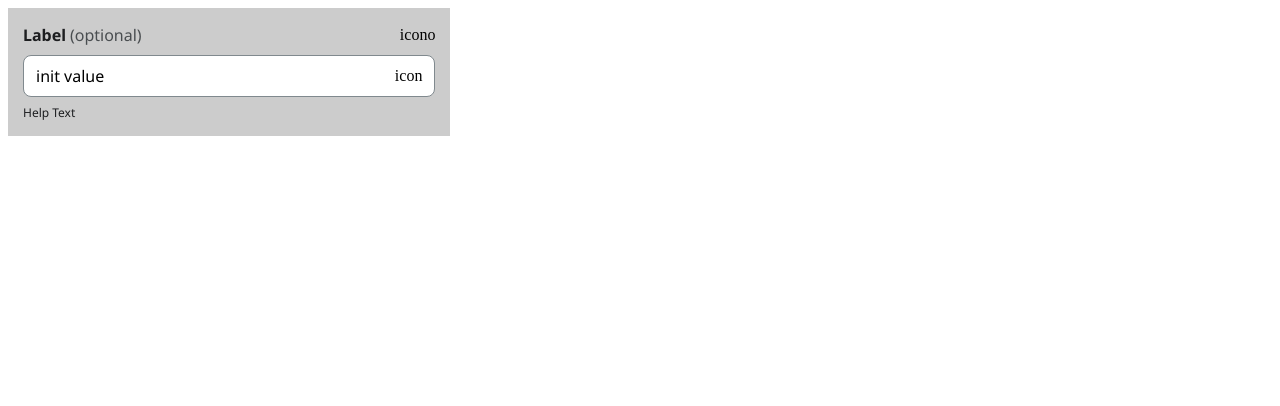
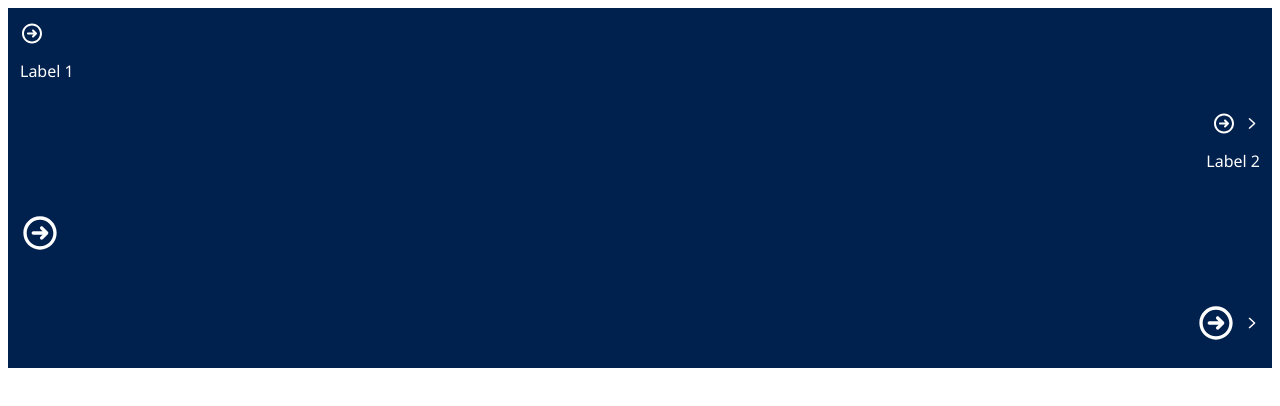
Before and after one commit to CasoGiuseppe/Portos-components-library, a Vue app: page / in a window 1280 px wide. Shown: the top 406 px of the page. Built offline with nearby package versions, Linux system fonts and the light colour scheme.

Commit message:
[FEATURE] SideNavigationComponent

```diff
--- a/src/App.vue
+++ b/src/App.vue
@@ -1,6 +1,6 @@
 <template>
-    <div style="width: 35%; padding: 15px; background: #ccc;">
-        <BaseInput
+    <!-- <div style="width: 35%; padding: 15px; background: #ccc;"> -->
+        <!-- <BaseInput
             model="init value"
             @update:model="update"
             @change="change"
@@ -8,16 +8,89 @@
         >
             <template #label>Label</template>
             <template #message>Help Text</template>
-        </BaseInput>
-    </div>
+        </BaseInput> -->
+        <template
+            v-for="item in navigation"
+            :key="item.label"
+        >
+            <SideNavigationItem
+                :inverse="item.inverse"
+                :children="item.children"
+                :expanded="item.expanded"
+            >
+                <template #icon>
+                    <BaseIcon
+                        :name="item.icon"
+                        :size="item.expanded ? Sizes.M : Sizes.L"
+                    />
+                </template>
+                <template #label>
+                    {{ item.label }}
+                </template>
+            </SideNavigationItem>
+        </template>
+    <!-- </div> -->
 </template>
 <script setup lang="ts">
-import BaseInput from './components/base/base-input/BaseInput.vue';
+import BaseInput from '@/components/base/base-input/BaseInput.vue';
+import BaseIcon from '@/components/base/base-icon/BaseIcon.vue';
 // import HelloWorld from './components/HelloWorld.vue'
 // import TheWelcome from './components/TheWelcome.vue'
 // import ViewSearch from './components/base/base-search/ViewSearch.vue'
+import SideNavigationItem from '@/components/side-navigation/side-navigation-item/SideNavigationItem.vue';
+import { type ISideNavigationItem } from './components/side-navigation/side-navigation-item/types';
+import { Sizes } from './components/base/base-icon/types';
 
-const update = (value: string) => console.log('update', value)
-const change = (value: string) => console.log('change', value)
-const focus = () => console.log('focus')
+// const update = (value: string) => console.log('update', value)
+// const change = (value: string) => console.log('change', value)
+// const focus = () => console.log('focus')
+
+const navigation: ISideNavigationItem[] = [
+    {
+        label: 'Label 1',
+        icon: 'IconArrowCircleRight',
+        link: 'https://google.com',
+        inverse: false,
+        expanded: true
+    },
+    {
+        label: 'Label 2',
+        icon: 'IconArrowCircleRight',
+        link: 'https://youtube.com',
+        inverse: true,
+        expanded: true,
+        children: [
+            {
+                label: 'Children 1',
+                icon: 'IconArrowCircleRight',
+                link: 'https://youtube.com',
+                inverse: false,
+                expanded: true
+            }
+        ]
+    },
+    {
+        label: 'Label 3',
+        icon: 'IconArrowCircleRight',
+        link: 'https://google.com',
+        inverse: false,
+        expanded: false
+    },
+    {
+        label: 'Label 2',
+        icon: 'IconArrowCircleRight',
+        link: 'https://youtube.com',
+        inverse: true,
+        expanded: false,
+        children: [
+            {
+                label: 'Children 1',
+                icon: 'IconArrowCircleRight',
+                link: 'https://youtube.com',
+                inverse: false,
+                expanded: false
+            }
+        ]
+    },
+]
 </script>
--- a/src/components/base/base-icon/BaseIcon.vue
+++ b/src/components/base/base-icon/BaseIcon.vue
@@ -45,4 +45,4 @@
     });
 
 </script>
-<style src="./BaseIcon.scss" lang="scss"></style>./types
+<style src="./BaseIcon.scss" lang="scss"></style>
--- a/src/components/icons/index.ts
+++ b/src/components/icons/index.ts
@@ -15,6 +15,7 @@ export { default as IconChevronDownDuo } from './chevron/IconChevronDownDuo.vue'
 export { default as IconChevronUpDuo } from './chevron/IconChevronUpDuo.vue'
 export { default as IconChevronLeftDuo } from './chevron/IconChevronLeftDuo.vue'
 export { default as IconChevronRightDuo } from './chevron/IconChevronRightDuo.vue'
+export { default as IconChevronRightM } from './chevron/IconChevronRightM.vue'
 
 // Calendar
 export { default as IconCalendarAdd } from './calendar/IconCalendarAdd.vue'
--- /dev/null
+++ b/src/components/side-navigation/side-navigation-item/SideNavigationItem.scss
@@ -0,0 +1,48 @@
+.side-navigation-item {
+    background-color: var(--color-primary-60, #000);
+    cursor: pointer;
+    display: grid;
+    height: 90px;
+
+    &:hover {
+        background-color: var(--color-primary-40, #000);
+    }
+
+    &:focus {
+        padding: 0;
+        border: .3rem var(--color-info-30, #000) solid;
+
+        .side-navigation-item__container {
+            border: .3rem white solid;
+        }
+    }
+
+    &--is-selected {
+        border-left: .5rem solid var(--color-brand-50, #000);
+    }
+
+    &__container  {
+        display: grid;
+        gap: var(--spacing-40, 0);
+        padding: var(--spacing-40, 0);
+        color: var(--color-neutral-10, #000);
+
+        &:hover {
+            border: none;
+        }
+    }
+
+    &__header {
+        display: flex;
+        justify-content: space-between;
+        gap: .5rem;
+    }
+
+    &__label {
+        @include text-body-m--regular;
+    }
+
+    .right-direction {
+        justify-self: end;
+    }
+}
--- /dev/null
+++ b/src/components/side-navigation/side-navigation-item/SideNavigationItem.vue
@@ -0,0 +1,60 @@
+<template>
+    <div
+        :class="setDynamicClass(
+            'side-navigation-item',
+            selected,
+            'side-navigation-item--is-selected'
+        )"
+        @click="toggleSelected"
+    >
+        <div class="side-navigation-item__container">
+            <div :class="setDynamicClass(
+                'side-navigation-item__header',
+                inverse,
+                'right-direction'
+            )">
+                <slot name="icon"></slot>
+                <BaseIcon
+                    v-if="children?.length"
+                    name="IconChevronRightM"
+                    :type="Types.CHEVRON"
+                    :size="Sizes.XS"
+                />
+            </div>
+            <span
+                v-if="expanded"
+                :class="setDynamicClass(
+                    'side-navigation-item__label',
+                    inverse,
+                    'right-direction'
+                )"
+            >
+                <slot name="label"></slot>
+            </span>
+        </div>
+    </div>
+</template>
+
+<script setup lang="ts">
+import { ref } from 'vue';
+
+import BaseIcon from '@/components/base/base-icon/BaseIcon.vue';
+import { Sizes, Types } from '@/components/base/base-icon/types';
+import setDynamicClass from '@/helpers/setDynamicClass';
+import { type ISideNavigationItemComponent } from './types';
+
+const { inverse } = withDefaults(defineProps<ISideNavigationItemComponent>(), {
+    inverse: false,
+    children: undefined,
+    expanded: true
+});
+
+
+const selected = ref(false)
+
+const toggleSelected = () => {
+    selected.value = !selected.value
+}
+</script>
+
+<style src="./SideNavigationItem.scss" lang="scss"></style>
--- /dev/null
+++ b/src/components/side-navigation/side-navigation-item/types.ts
@@ -0,0 +1,16 @@
+import { type Names } from '@/components/base/base-icon/types';
+
+export interface ISideNavigationItem {
+    label: string
+    icon: Names
+    link: string
+    inverse: boolean
+    children?: ISideNavigationItem[]
+    expanded: boolean
+}
+
+export interface ISideNavigationItemComponent {
+    inverse?: boolean
+    children?: ISideNavigationItem[]
+    expanded?: boolean
+};
--- /dev/null
+++ b/src/helpers/setDynamicClass.ts
@@ -0,0 +1,10 @@
+const setDynamicClass = (
+    base: string,
+    value: boolean,
+    dynamicClass: string
+): string[] => ([
+    base,
+    value ? dynamicClass : ''
+])
+
+export default setDynamicClass
```
Also changed, not shown: 1 other file (tests, documents, lock files or other folders).
